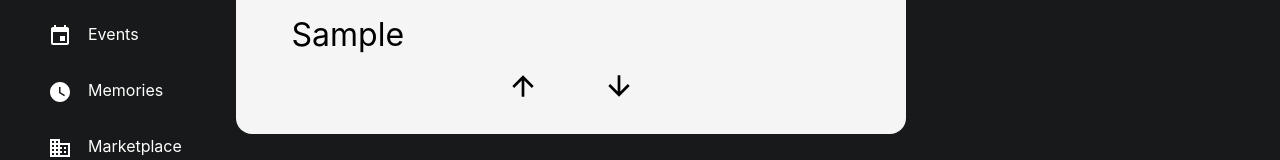
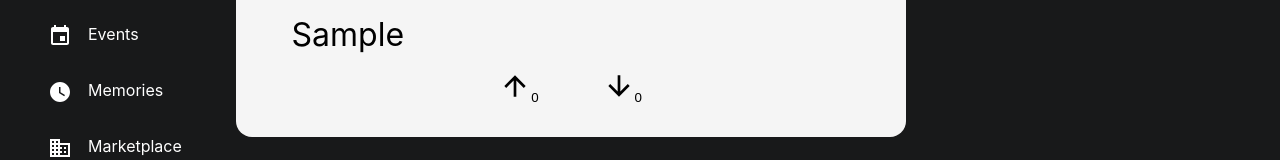
Before and after one commit to dhiren-rajesh/oneliner, a React (Create React App) app: page / in a window 1280 px wide. Both pictures are taken after typing "Sample" into the empty fields and a click on the button "POST". Shown: the part 364-524 px from the top of the page. Built offline with nearby package versions, Linux system fonts and the light colour scheme.

Commit message:
Added Like and Dislike Counters

```diff
--- a/src/Main.css
+++ b/src/Main.css
@@ -67,10 +67,16 @@
   padding-top: 1rem;
 }
 
-.post-icon-up:hover {
+.arrow-btn {
+  border: none;
+  background-color: transparent;
+  padding: 0 2rem;
+}
+
+.arrow-btn-up:hover {
   color: green;
 }
 
-.post-icon-down:hover {
+.arrow-btn-down:hover {
   color: red;
 }
--- a/src/Main.js
+++ b/src/Main.js
@@ -7,6 +7,8 @@ import ArrowDownwardIcon from '@material-ui/icons/ArrowDownward';
 
 export default function Main() {
     const [textInp, setTextInp] = useState(null);
+    const [like, setLike] = useState(0);
+    const [dislike, setDislike] = useState(0);
     const [flag, setFlag] = useState(false);
     const submitValue = () => {
         if(textInp != null){
@@ -30,8 +32,14 @@ export default function Main() {
                         {textInp}
                     </div>
                     <div className="post-icons">
-                        <ArrowUpwardIcon className="post-icon-up" style={{ fontSize: "2rem", paddingRight: "2rem"}}/>
-                        <ArrowDownwardIcon className="post-icon-down" style={{ fontSize: "2rem", paddingLeft: "2rem"}}/>
+                        <button className="arrow-btn" onClick={() => setLike(like +1)}>
+                            <ArrowUpwardIcon className="arrow-btn-up" style={{ fontSize: "2rem"}}/>
+                            {like}
+                        </button>
+                        <button className="arrow-btn" onClick={() => setDislike(dislike +1)}>
+                            <ArrowDownwardIcon className="arrow-btn-down" style={{ fontSize: "2rem"}}/>
+                            {dislike}
+                        </button>
                     </div>
                 </div>
             )
```
